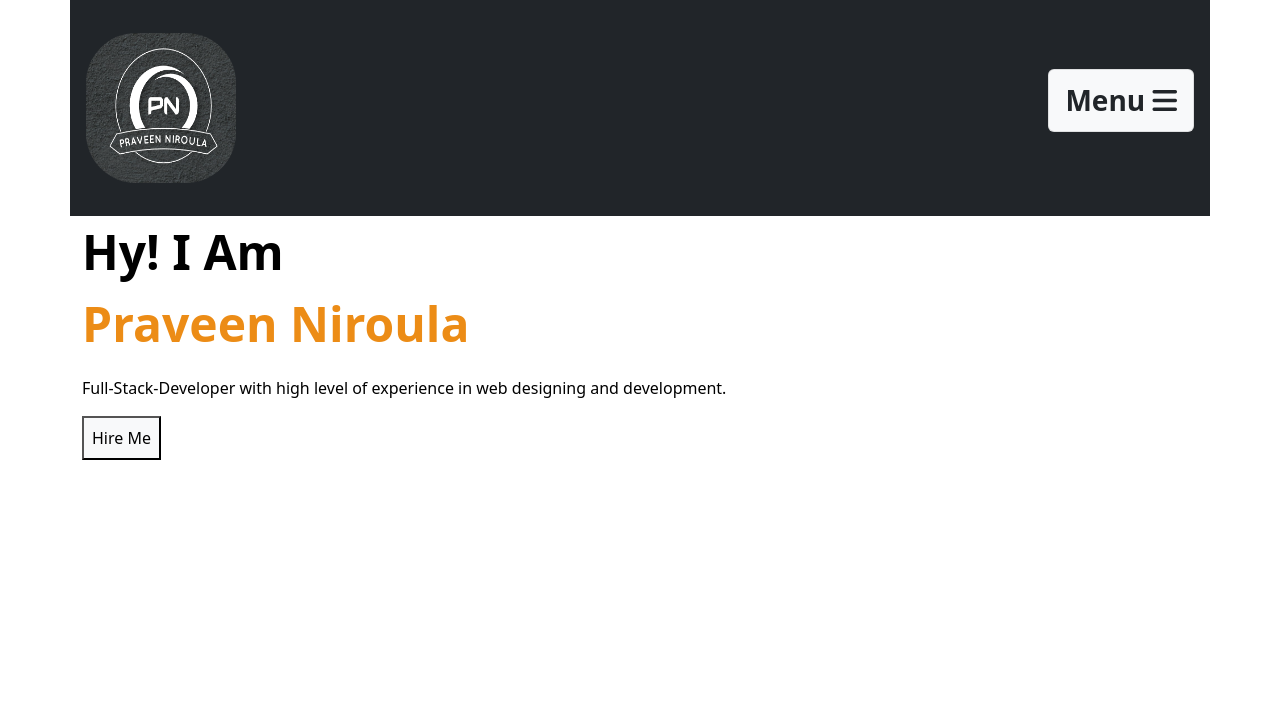
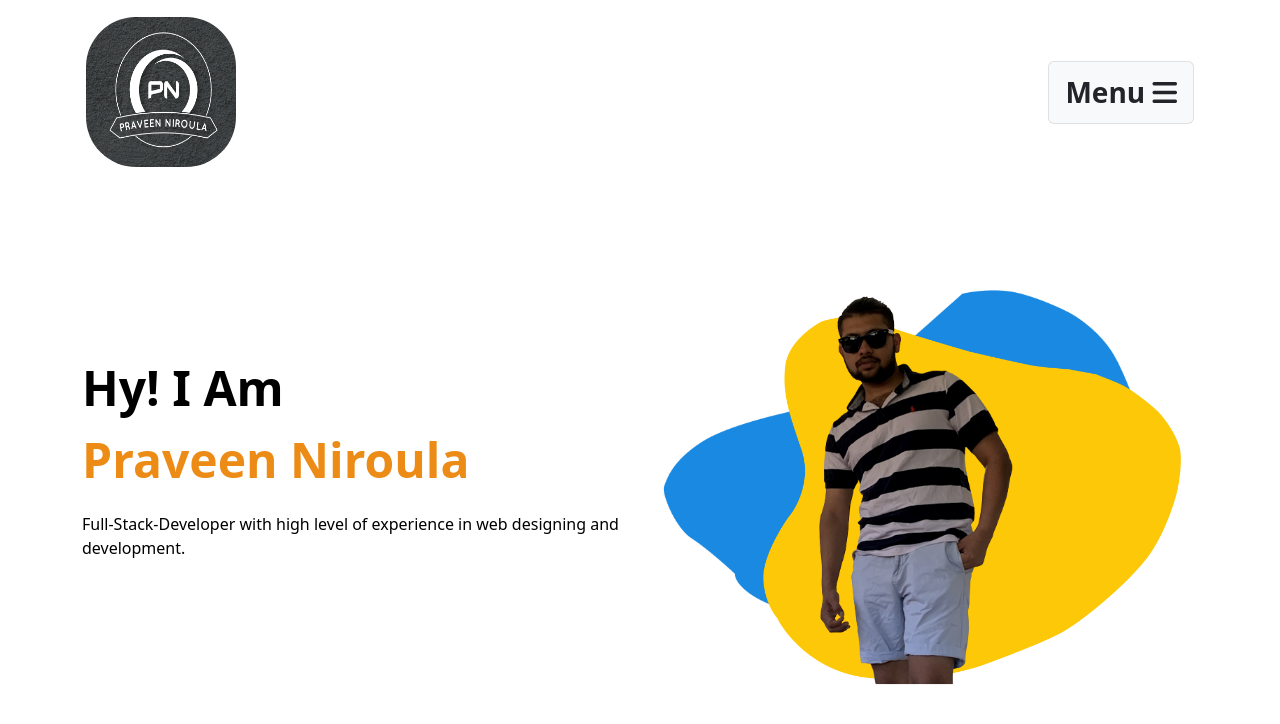
Before and after one commit to praveenniroula1/react-js-Portfolio-website, a React (Create React App) app: page / in a window 1280 px wide. Shown: the top 724 px of the page. Built offline with nearby package versions, Linux system fonts and the light colour scheme.

Commit message:
working on hero content

```diff
--- a/src/App.css
+++ b/src/App.css
@@ -53,9 +53,29 @@ img {
   display: flex;
   justify-content: center;
   align-items: center;
+  height: 80vh;
+  margin-top: -4rem;
 }
-img {
-  margin-top: 1rem;
-  background: url(img/logo.jpg) no-repeat center center;
-  background-size: cover;
+.i-right {
+  flex: 1;
+  position: relative;
 }
+.i-right > * {
+  position: absolute;
+  z-index: 1;
+}
+.i-right > :nth-child(1) {
+  transform: scale(0.69);
+  left: -15%;
+  top: -15rem;
+}
+.i-right > :nth-child(2) {
+  top: -18rem;
+  transform: scale(0.55);
+  left: -3rem;
+}
+.i-right > :nth-child(3) {
+  transform: scale(0.7);
+  left: 16%;
+  top: -20rem;
+}
--- a/src/Components/Hero.js
+++ b/src/Components/Hero.js
@@ -1,11 +1,13 @@
 import React from "react";
 import photo from "../img/banner.png";
+import vector1 from "../img/Vector1.png";
+import vector2 from "../img/Vector2.png";
 
 export const Hero = () => {
   return (
-    <div className="intro container ">
+    <div className="intro  container ">
       {/* left */}
-      <div className="i-left">
+      <div className="i-left  ">
         <div className="i-name">
           <span>Hy! I Am</span>
           <span>Praveen Niroula</span>
@@ -13,13 +15,16 @@ export const Hero = () => {
             Full-Stack-Developer with high level of experience in web designing
             and development.
           </span>
-          <span>
-            <button className="p-2 mt-3 bg-light">Hire Me</button>
-          </span>
         </div>
       </div>
 
       {/* right */}
+
+      <div className="i-right  ">
+        <img src={vector1} alt="" />
+        <img src={vector2} alt="" />
+        <img className="imgg" src={photo} alt="" />
+      </div>
     </div>
   );
 };
--- a/src/Components/Nav.js
+++ b/src/Components/Nav.js
@@ -8,7 +8,7 @@ import logo from "../img/logoo.png";
 
 const NavBar = () => {
   return (
-    <div className="navBar bg-dark container p-1">
+    <div className="navBar container p-1">
       {[false].map((expand) => (
         <Navbar key={expand} expand={expand} className="mb-3">
           <Container fluid>
```
Also changed, not shown: src/img/Vector1.png (added), src/img/Vector2.png (added).
